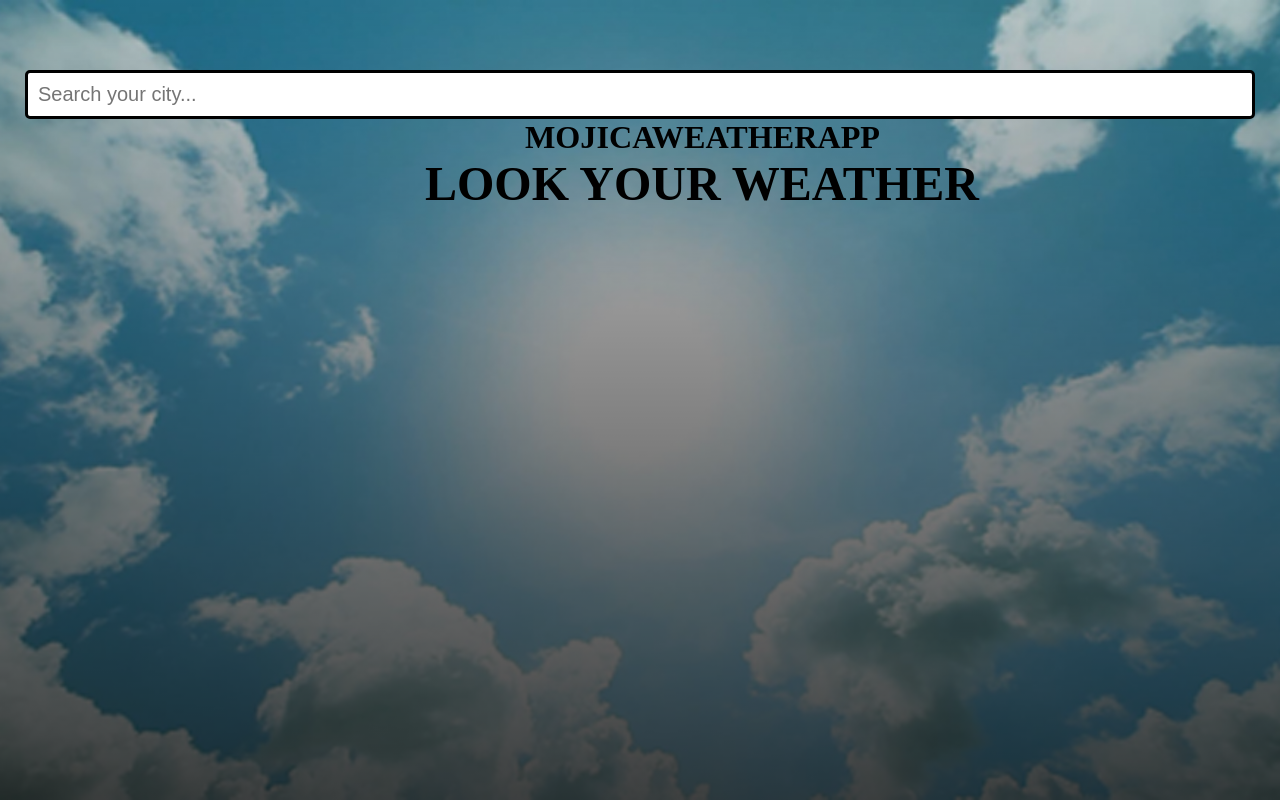
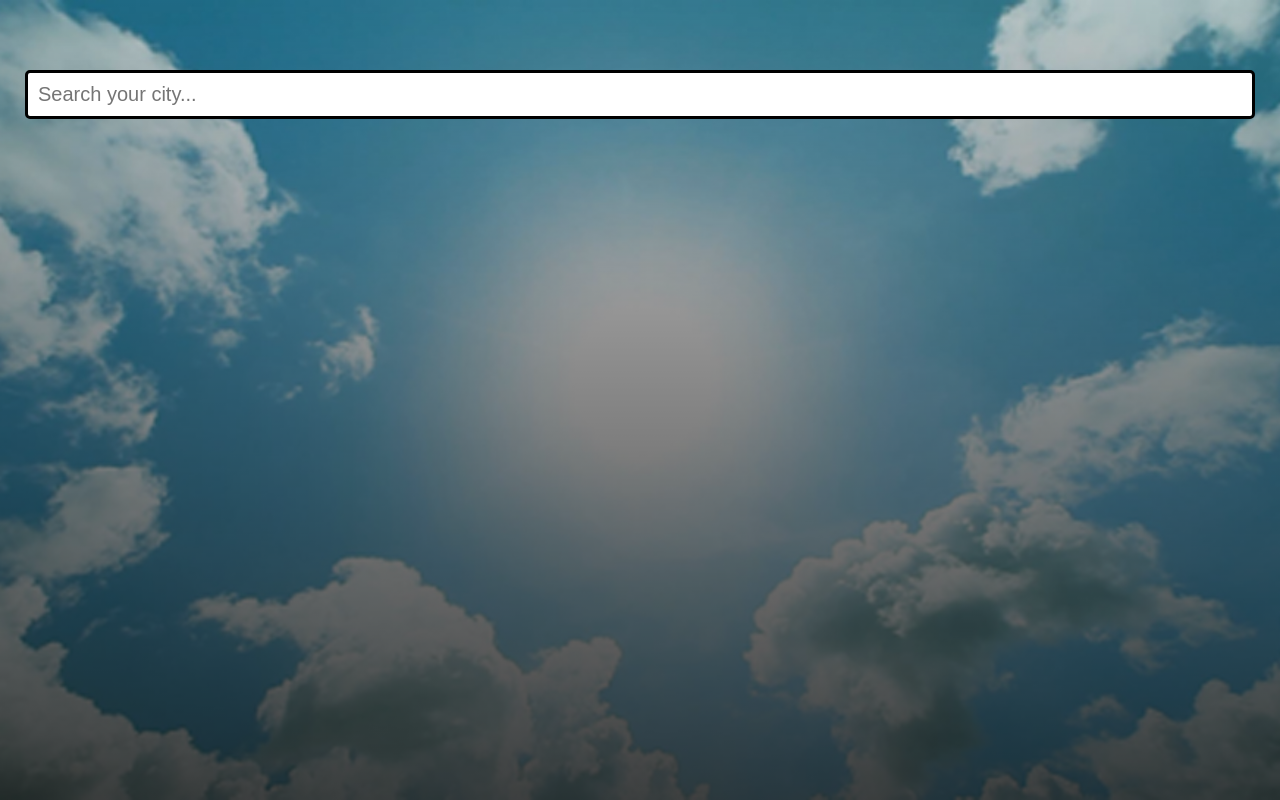
Before and after one commit to juanmojica17/mojicaweather, a React (Create React App) app: page / in a window 1280 px wide. Built offline with nearby package versions, Linux system fonts and the light colour scheme.

Commit message:
finished

```diff
--- a/src/App.js
+++ b/src/App.js
@@ -44,10 +44,7 @@ function App() {
                 onKeyPress={search}
 
             />
-              <div className={"tittle"}><h6>MOJICAWEATHERAPP</h6></div>
-              <div className="tittle2">LOOK YOUR WEATHER
 
-              </div>
           </div>
 
           {(typeof weather.main != "undefined") ? (
@@ -85,6 +82,7 @@ function App() {
 
                   <div className="weather">{weather.weather[0].main}</div>
                     <a href='https://mojicaweather.vercel.app/' className="again"><h6>see another city</h6></a>
+                    <h1>►MOJICAWEATHERAPP◄</h1>
                 </div>
 
               </div>
```
